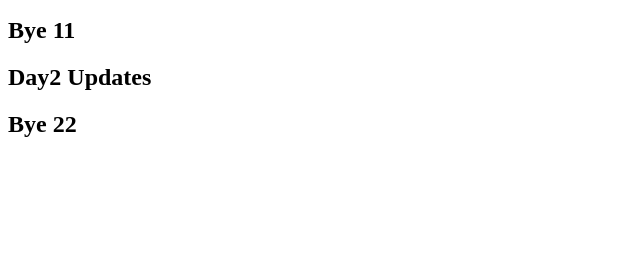
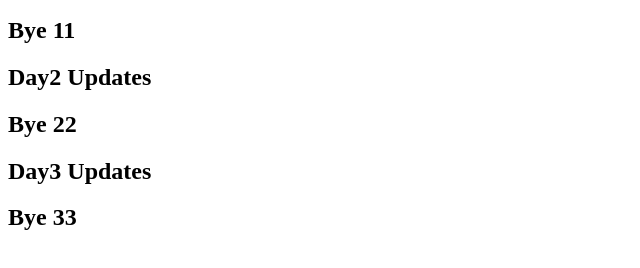
Before and after one commit to bernardk1988/react-project1, a plain HTML site: page index.html in a window 1280 px wide. Shown: the part 110-378 px from the top of the page, without its empty margins (0-640 px from the left). Drawn offline with Linux system fonts and the light colour scheme.

Commit message:
Day3 update bernard

```diff
--- a/index.html
+++ b/index.html
@@ -12,6 +12,8 @@
     <h2>Bye 11</h2>
     <h2>Day2 Updates</h2>
     <h2>Bye 22</h2>
+    <h2>Day3 Updates</h2>
+    <h2>Bye 33</h2>
 
 </body>
 </html>
```
